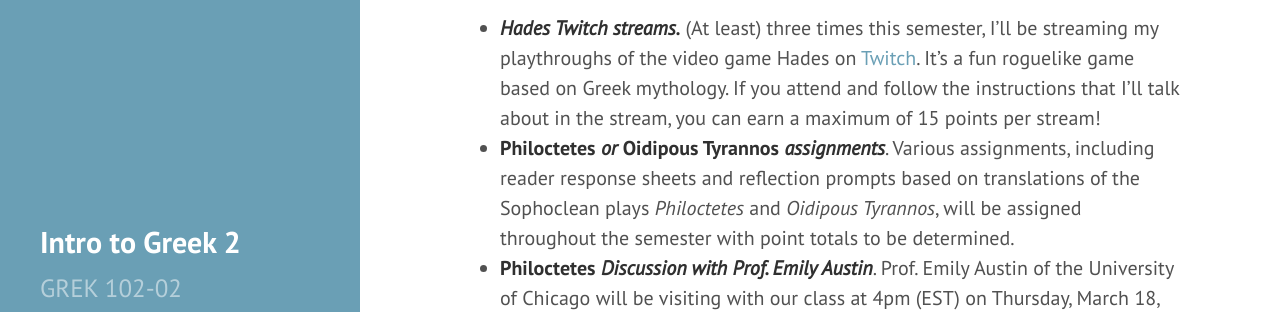
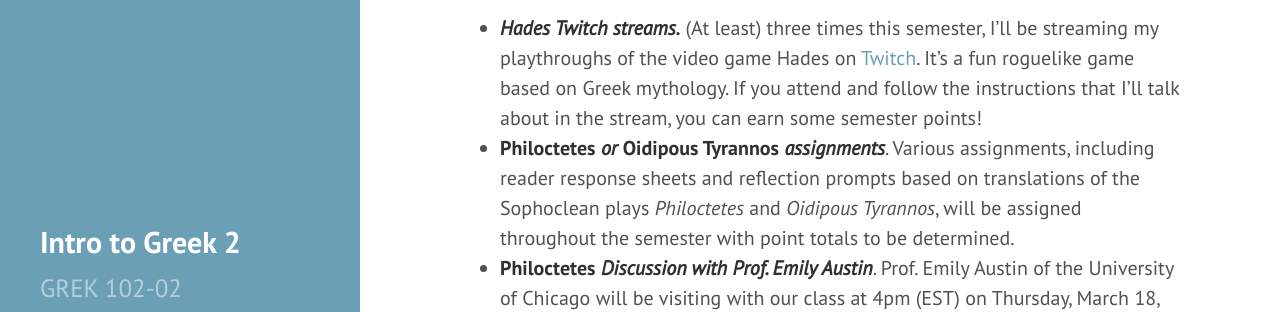
Before and after one commit to DLibatique/GREK102-S21, a Jekyll site: the page built from _pages/grading.md, in a window 1280 px wide and 900 px high, scrolled down 2444 px. Shown: the part 215-527 px from the top of the window. Built offline with Jekyll 4.4.1, drawn with Linux system fonts in a browser that asks for light colours.

Commit message:
updated verbiage on twitch stream points

```diff
--- a/_pages/grading.md
+++ b/_pages/grading.md
@@ -32,7 +32,7 @@ There will be **four (4) composition projects** throughout the semester that wil
 
 ### External Events and Assignments (various point totals)
 Throughout the semester, there will be a number of completely optional events that you can attend and projects that you can complete that will earn you points outside of the structures of the assessments listed above. To be clear, you can easily meet the 925-point threshold for an A in the course without attending or completing any of these events or projects, but they aim at getting you to engage with the material of the course (ancient Greek language and culture) in outside-of-the-box ways -- they’ll be a lot of fun! Each opportunity will be advertised in advance, and undoubtedly, more will pop up, but here are some that are currently on the books:
-* ***Hades Twitch streams.*** (At least) three times this semester, I’ll be streaming my playthroughs of the video game Hades on [Twitch](https://twitch.tv/TheDancingGrad). It’s a fun roguelike game based on Greek mythology. If you attend and follow the instructions that I’ll talk about in the stream, you can earn a maximum of 15 points per stream!
+* ***Hades Twitch streams.*** (At least) three times this semester, I’ll be streaming my playthroughs of the video game Hades on [Twitch](https://twitch.tv/TheDancingGrad). It’s a fun roguelike game based on Greek mythology. If you attend and follow the instructions that I’ll talk about in the stream, you can earn some semester points!
 * **Philoctetes** ***or*** **Oidipous Tyrannos** ***assignments***. Various assignments, including reader response sheets and reflection prompts based on translations of the Sophoclean plays *Philoctetes* and *Oidipous Tyrannos*, will be assigned throughout the semester with point totals to be determined.
 * **Philoctetes** ***Discussion with Prof. Emily Austin***. Prof. Emily Austin of the University of Chicago will be visiting with our class at 4pm (EST) on Thursday, March 18, to discuss the play *Philoctetes* and the themes of isolation and solitude (unfortunately timely themes for the current environment). If you attend the discussion, you can write a reflection afterwards to earn points. Details to follow.
 
```
